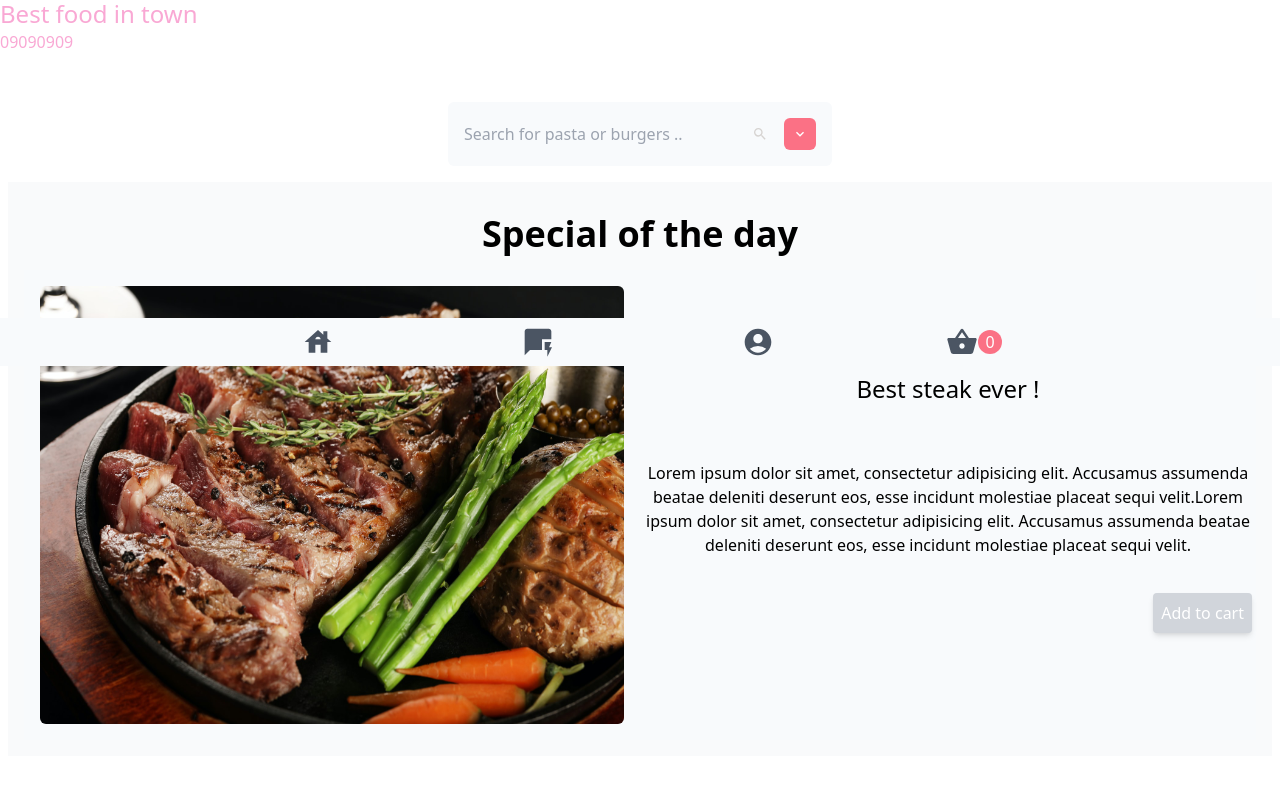
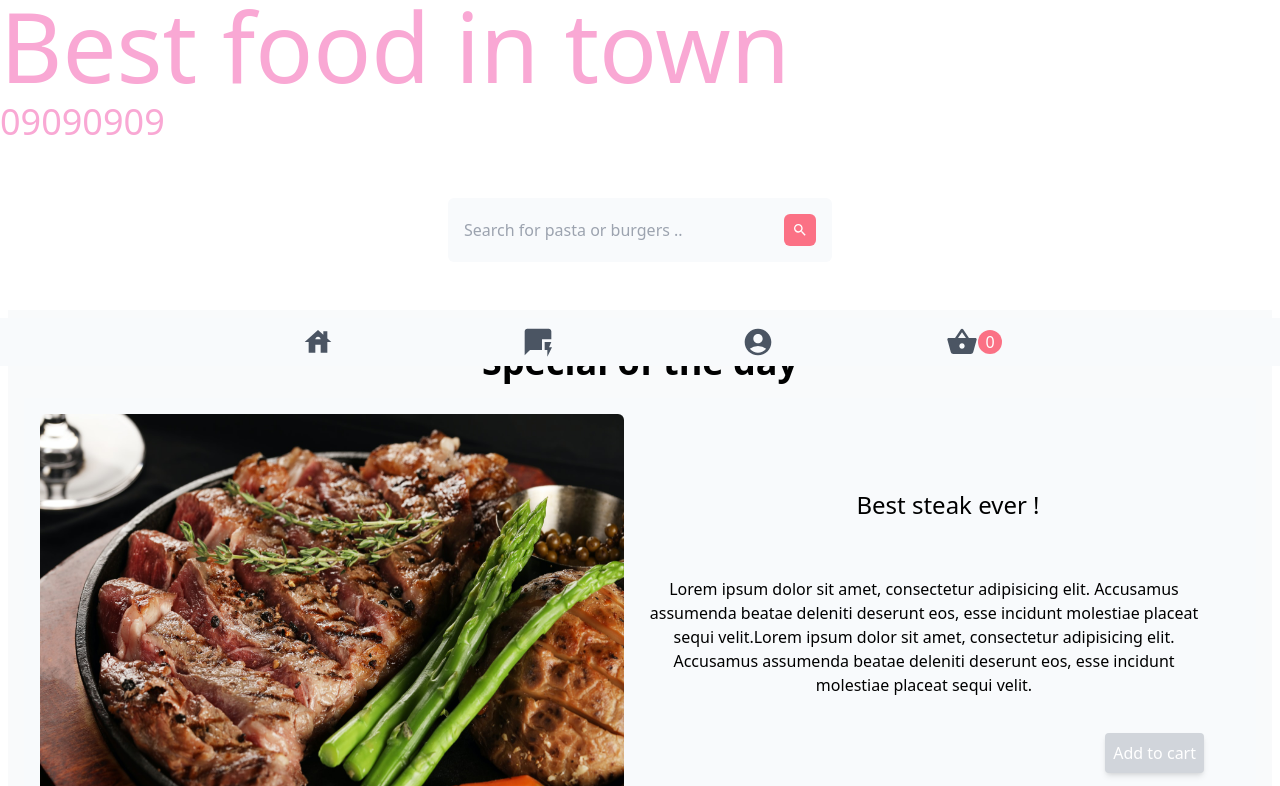
Before and after one commit to dornescum/tailwind-CateringMenu, a Next.js app: page / in a window 1280 px wide. Shown: the part 434-1220 px from the top of the page. Built offline with nearby package versions, Linux system fonts and the light colour scheme; a web font is replaced by a local one.

Commit message:
basic search

```diff
--- a/components/FoodTemplate/FoodTemplate.js
+++ b/components/FoodTemplate/FoodTemplate.js
@@ -1,9 +1,10 @@
 import React, {useContext, useEffect} from 'react';
-import WifiLogo from "../../assets-next/icons/WifiLogo";
-import Signal from "../../assets-next/icons/Signal";
-import Battery from "../../assets-next/icons/Battery";
+// import {MdHearing} from "react-icons/md";
+import { AiOutlineHeart } from "react-icons/ai";
+
+
 import SearchBox from "./SearchBox";
-import Categories from "./Categories";
+
 import Image from "next/image";
 import Button from "../UI/Button";
 import {ValueContext} from "../../context/ValueContext";
@@ -79,10 +80,14 @@ const FoodTemplate = () => {
 					<div className='basis-1/2 flex justify-center items-center'>
 						<ul className="flex flex-col text-center mx-auto py-10">
 							<li className={`pb-2 text-2xl mb-2 lg:pb-12 ${title === "Pasta" ? "text-pink-300" : " "}`}>{title}</li>
-							<li className="" data-testid={title.slice(0,3)}>{description}</li>
+							<li className="pr-0 lg:pr-12" data-testid={title.slice(0,3)}>{description}</li>
 							<li className="mt-8 md:4" data-testid={(id * Math.random())*1000}>
-								{/*todo pus icon button*/}
-								<div className="flex justify-end" data-testid={title.slice(3,6)}>
+								<div className="flex justify-end md:pr-8 lg:pr-12" data-testid={title.slice(3,6)}>
+									{/*todo add favorite*/}
+									{/*<Button  data-testid={id} color={'bg-white'}>*/}
+									{/*	<AiOutlineHeart />*/}
+									{/*</Button>*/}
+
 									<Button onClick={handleCart} data-testid={id}>Add to cart</Button>
 								</div>
 							</li>
--- a/components/FoodTemplate/SearchBox.js
+++ b/components/FoodTemplate/SearchBox.js
@@ -1,22 +1,17 @@
 import React, {useState} from 'react';
-import ChevronRight from "../../assets-next/icons/ChevronRight";
-import {MdSearch, MdOutlineKeyboardArrowDown} from "react-icons/md";
+import {MdSearch,  MdClose} from "react-icons/md";
 import Link from "next/link";
 
 
 const SearchBox = () => {
-	const routes = ['beef', 'pasta'];
+	const routes = ['beef','burgers', 'chicken', 'desert', 'drinks', 'pasta', 'pork', 'recommendations', 'salads', 'soups'];
 	const [enteredInput, setEnteredInput] = useState("");
-	const [route, setRoute] = useState(routes);
+	const [showList, setShowList] = useState(false);
 
-	const handleFilter = (e) => {
-		const enteredInput = e.target.value;
-		setEnteredInput(enteredInput);
-		setRoute(enteredInput)
-		console.log(route);
-	};
+	const handleList=()=>{
+		setShowList(!showList)
+	}
 	const clearInput = () => {
-		setRoute([]);
 		setEnteredInput('');
 	};
 
@@ -24,45 +19,47 @@ const SearchBox = () => {
 		<div className="px-4">
 			{/*todo search filter*/}
 			<div className="pt-8">
-				<div className="bg-slate-50 flex py-4 rounded-md px-4 md:items-center  md:w-96 md:mx-auto">
+				<div className="bg-slate-50 flex py-4 rounded-md px-4 md:items-center  md:w-96 md:mx-auto" onClick={handleList}>
 					<input type="text" placeholder="Search for pasta or burgers .."
-						   className="bg-slate-50 w-64 md:w-full"
+						   className="bg-slate-50 w-64 md:w-full mr-1 focus:outline-none"
 						   data-testid="form-input"
+						   minLength="3"
+						   id="form"
 						   value={enteredInput}
-						   minLength="3"
-						   id="form"/>
-					<button className="pr-6 md:pr-4 text-stone-300" disabled>
-						<MdSearch/>
-					</button>
+						   onChange={(e)=>{setEnteredInput(e.target.value)}}
+					/>
 					<div className="flex flex-1 items-center justify-end">
-						{/*{setRoute &&*/}
-						{/*	<Link href={route}>*/}
-						{/*		<a>*/}
-									<div className="bg-primary text-white p-2 rounded-md" id="close-btn" >
-										<MdOutlineKeyboardArrowDown/>
-									</div>
-						{/*		</a>*/}
-						{/*	</Link>*/}
-						{/*}*/}
-
+						{showList && <div className="bg-primary text-white p-2 rounded-md" id="close-btn" onClick={clearInput}>
+							<MdClose/>
+						</div>}
+						{!showList && <div className="bg-primary text-white p-2 rounded-md" id="close-btn" onClick={clearInput}>
+							<MdSearch/>
+						</div>}
 					</div>
 				</div>
 			</div>
-
+			<div className={`${showList ? 'bg-slate-50':"bg-white"} relative flex py-4 rounded-md px-4 md:items-center  md:w-96 md:mx-auto`} >
+				{showList &&
+					<ul className='bg-slate-50 absolute top-0 left-0 z-10 block w-full rounded-md pb-4'>
+						{routes.filter((val)=>{
+							if (enteredInput === ''){
+								return val
+							} else if (val.toLowerCase().includes(enteredInput.toLowerCase())){
+								return val
+							}
+						}).map((route, index)=>{
+							return <li key={index} className='bg-slate-50 capitalize py-1 pl-4'>
+								<Link href={route}>
+									<a>{route}</a>
+								</Link>
+							</li>
+						})}
+					</ul>
+				}
+			</div>
 
 		</div>
 	);
 };
 
 export default SearchBox;
-
-// {id:"r1", route:'/beef'},
-// {id:"r2", route:'/burgers'},
-// {id:"r3", route:'/chicken'},
-// {id:"r4", route:'/dessert'},
-// {id:"r5", route:'/drinks'},
-// {id:"r6", route:'/pasta'},
-// {id:"r7", route:'/pork'},
-// {id:"r8", route:'/recommendations'},
-// {id:"r9", route:'/salads'},
-// {id:"r10", route:'/soups'},
--- a/components/Hero/Hero.js
+++ b/components/Hero/Hero.js
@@ -22,9 +22,9 @@ const Hero = () => {
 			<Image src={hero} className='w-full h-24' width="100%" height="30%" layout="responsive" objectFit="cover"
 				    alt='pasta image plate'/>
 
-			<div className='absolute inset-6 md:inset-10 lg:inset-40'>
-				<h1 className='text-pink-300 text-base md:text-2xl text-4xl'>Best food in town</h1>
-				<p className='text-pink-300'>09090909</p>
+			<div className='absolute inset-6 md:inset-10 lg:inset-20 xl:inset-40'>
+				<h1 className='text-pink-300 text-base md:text-4xl lg:text-6xl xl:text-8xl'>Best food in town</h1>
+				<p className='text-pink-300 lg:text-4xl lg:py-2'>09090909</p>
 			</div>
 		</div>
 	);
--- a/components/SliderComponent/Slider.js
+++ b/components/SliderComponent/Slider.js
@@ -17,8 +17,8 @@ const SliderComponent = () => {
 		slidesToShow: 3,
 		slidesToScroll: 1,
 		autoplay: true,
-		speed: 2000,
-		autoplaySpeed: 2000,
+		speed: 4000,
+		autoplaySpeed: 3000,
 		cssEase: "linear"
 	};
 	return (
--- a/components/UI/TheFooter.js
+++ b/components/UI/TheFooter.js
@@ -1,5 +1,5 @@
 import React, {useContext, useState} from 'react';
-import {MdAccountCircle, MdQuickreply, MdShoppingBasket, MdHouse} from "react-icons/md";
+import {MdAccountCircle, MdQuickreply, MdShoppingBasket, MdHouse, MdClose} from "react-icons/md";
 import Link from "next/link";
 import {ValueContext} from "../../context/ValueContext";
 import ProductsCart from "../ProductsCart/ProductsCart";
@@ -62,7 +62,10 @@ const TheFooter = () => {
 							<MdQuickreply className="h-8 w-8 text-gray-600"/>
 						</button>
 						{showHelp &&
-							<div className="absolute bottom-12 -right-36 md:-right-20 h-48 w-[300px] md:w-96 bg-gray-200 rounded-md">
+							<div className="absolute bottom-12 -right-36 md:-right-20 h-48 w-[300px] md:w-96 bg-gray-200 rounded-md" >
+								<button className='p-1' onClick={handleHelp}>
+									<MdClose color='white'/>
+								</button>
 								<div className='flex  justify-start flex-col py-1 px-2'>
 										<h4 className='flex justify-end py-2 '>
 											Need help?
```
Also changed, not shown: components/FoodTemplate/Categories.js (+6 -5 lines).
